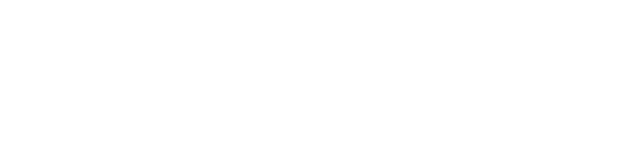
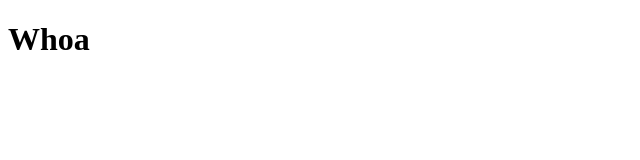
Before and after one commit to iamokanlomo/testing, a plain HTML site: page index.html in a window 1280 px wide. Shown: the whole page, without its empty margins (0-640 px from the left). Drawn offline with Linux system fonts and the light colour scheme.

Commit message:
whoa added

```diff
--- a/index.html
+++ b/index.html
@@ -7,6 +7,6 @@
     <title>Hello World</title>
 </head>
 <body>
-
+<h1>Whoa</h1>
 </body>
 </html>
--- a/ade.css
+++ b/style.css
@@ -1,3 +1,4 @@
 body{
   color: inherit;
+  font-size: 34;
 }
```
